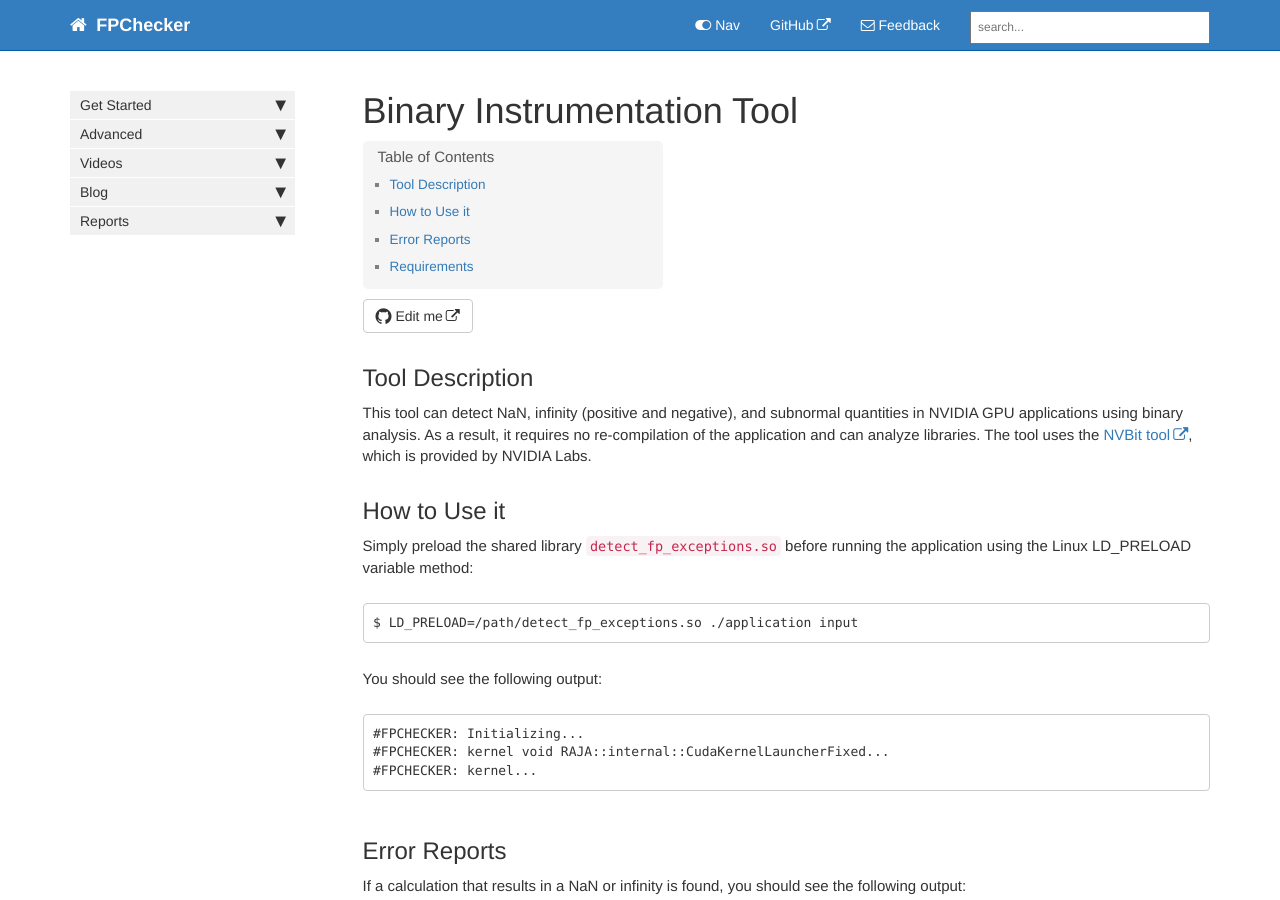
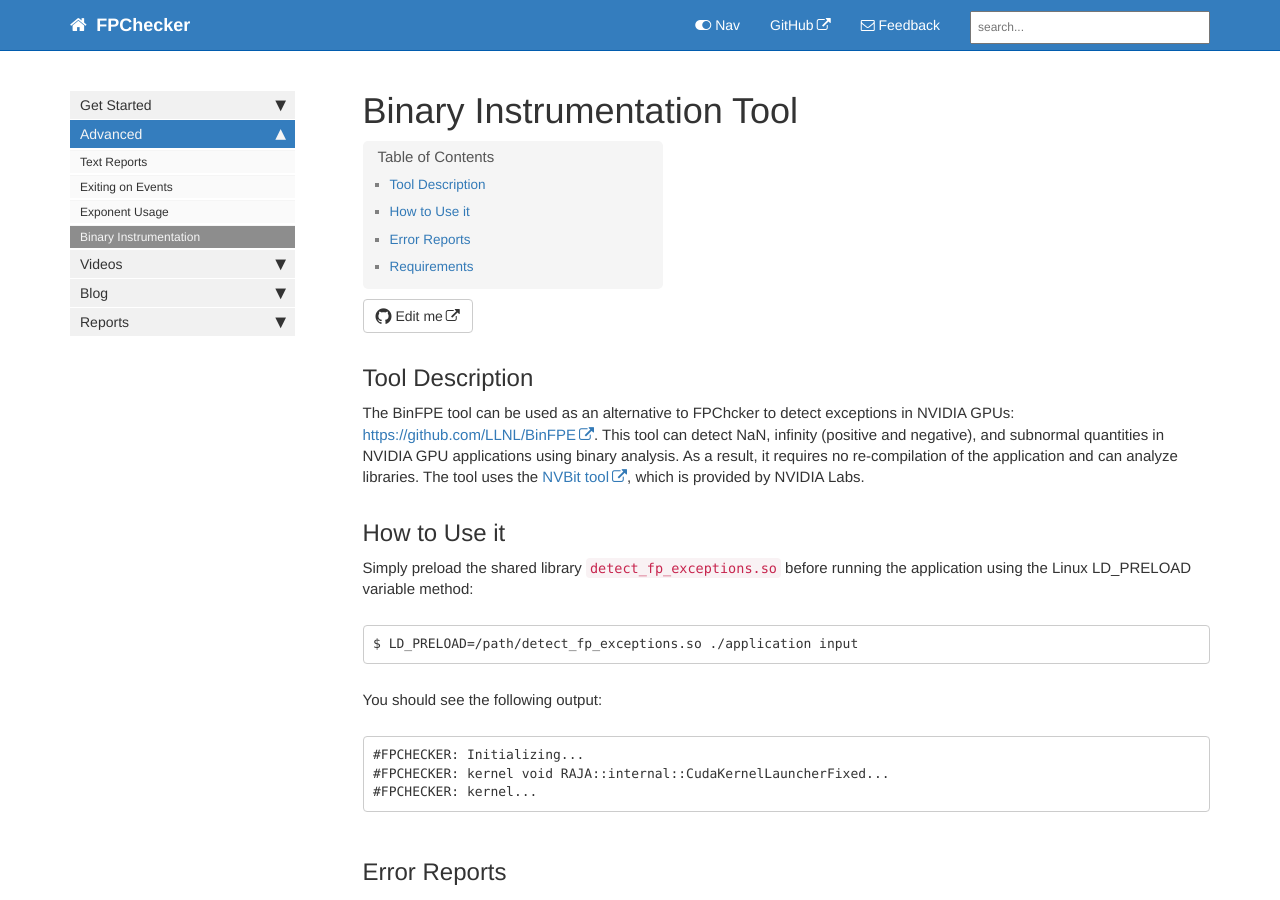
Before and after one commit to ilagunap/fpchecker-doc, a Jekyll site: the page built from nvbit_tool.md, in a window 1280 px wide and 900 px high. Built offline with Jekyll 4.4.1, drawn with Linux system fonts in a browser that asks for light colours; comment, search, counter and statistics services are not loaded.

Commit message:
added BinFPE

```diff
--- a/_data/sidebars/mydoc_sidebar.yml
+++ b/_data/sidebars/mydoc_sidebar.yml
@@ -67,6 +67,11 @@
       output: web, pdf
       type: homepage
 
+    - title: Binary Instrumentation
+      url: /nvbit_tool.html
+      output: web, pdf
+      type: homepage
+
   - title: Videos
     output: web
     folderitems:
--- a/nvbit_tool.md
+++ b/nvbit_tool.md
@@ -8,6 +8,7 @@
 
 ## Tool Description
 
+The BinFPE tool can be used as an alternative to FPChcker to detect exceptions in NVIDIA GPUs: [https://github.com/LLNL/BinFPE](https://github.com/LLNL/BinFPE).
 This tool can detect NaN, infinity (positive and negative), and subnormal quantities in NVIDIA GPU applications using binary analysis. As a result, it requires no re-compilation of the application and can analyze libraries. The tool uses the [NVBit tool](https://github.com/NVlabs/NVBit), which is provided by NVIDIA Labs.
 
 ## How to Use it
```
